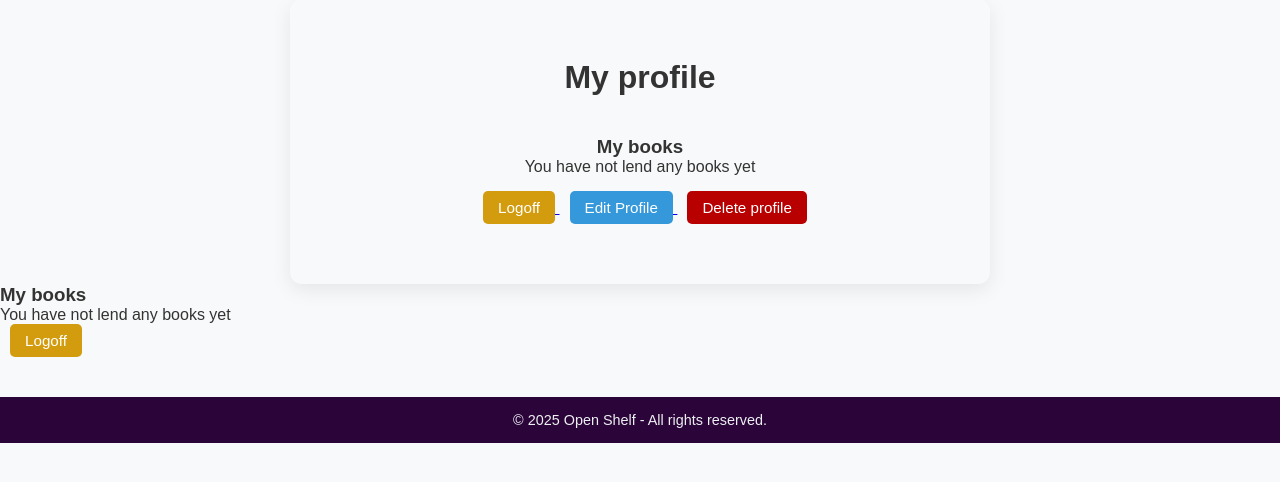
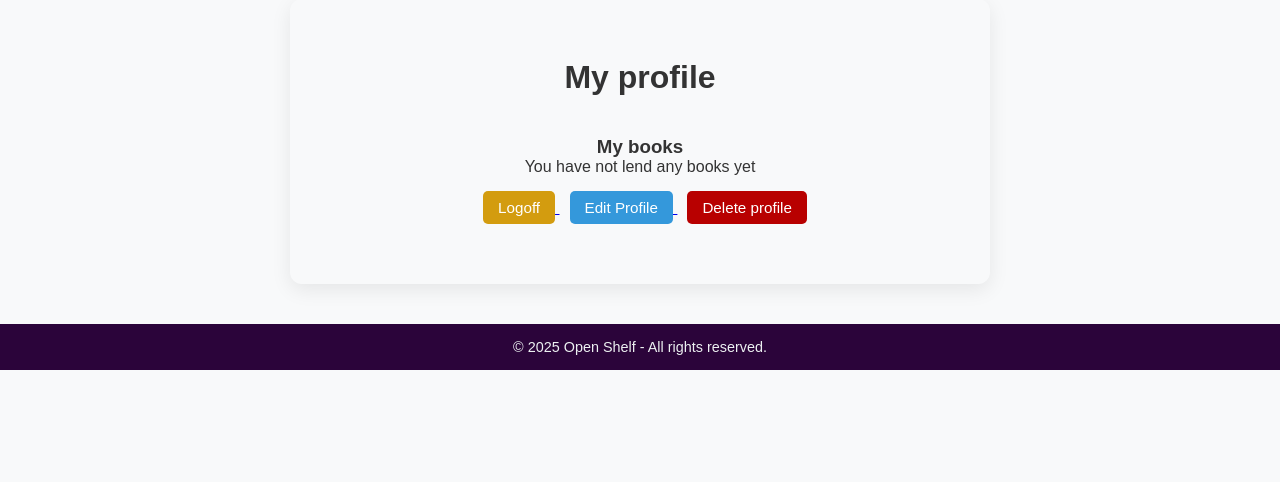
Before and after one commit to amand4morais/OpenShelf, a PHP site: page /my-profile in a window 1280 px wide. Shown: the part 110-592 px from the top of the page. Run offline with PHP 8.4, Linux system fonts and the light colour scheme.

Commit message:
local changes

```diff
--- a/views/login.view.php
+++ b/views/login.view.php
@@ -1,5 +1,3 @@
-<section class="register-login-user">
-    <h2 class="book-home">Login on OpenShelf</h2>
 <?php
 
     $logged = $_SESSION["logged"] ?? "false";
@@ -14,8 +12,8 @@
 
 <?php else : ?>
 
-<section class="login-user">
-    <h2 class="login-home">Login on OpenShelf</h2>
+<section class="register-login-user">
+    <h2 class="book-home">Login on OpenShelf</h2>
 
 <?php if (isset($_SESSION['error'])): ?>
     <div class="error-message">
--- a/views/my-profile.view.php
+++ b/views/my-profile.view.php
@@ -14,11 +14,17 @@
 
                     if(isset($_SESSION['my-books'])) :
 
-                        foreach($_SESSION['my-books'] as $books) :
+                        foreach($_SESSION['my-books'] as $books) :?>
 
-                            echo '<li>' . $books['book_lended'] . '</li>';
+                            <form id="book-return" method="POST" action="/my-profile/return">
 
-                        endforeach;
+                                <li><?=$books['book_lended']?>
+                                    <input type="hidden" name="book" value="<?= htmlspecialchars($books['book_lended'] ?? '')?>">
+                                    <button type="submit">Return</button></li>
+
+                            </form>
+
+                        <?php endforeach;
 
                     else :
 
@@ -26,7 +32,7 @@
 
                     endif;
 
-                ?>
+        ?>
             </ul>
         </div>
     </div>
@@ -42,37 +48,3 @@
         </a>
     </div>
 </section>
-<div class="lend-title">
-    <h3>My books</h3>
-</div>
-
-<div id="my-books">
-    <ul>
-        <?php
-
-            if(isset($_SESSION['my-books'])) :
-
-                foreach($_SESSION['my-books'] as $books) :?>
-
-                    <form id="book-return" method="POST" action="/my-profile/return">
-
-                        <li><?=$books['book_lended']?>
-                            <input type="hidden" name="book" value="<?= htmlspecialchars($books['book_lended'] ?? '')?>">
-                            <button type="submit">Return</button></li>
-
-                    </form>
-
-                <?php endforeach;
-
-            else :
-
-                echo 'You have not lend any books yet';
-
-            endif;
-
-        ?>
-    </ul>
-</div>
-<a href="/login/logoff">
-    <button class="btn-logoff">Logoff</button>
-</a>
--- a/views/register.view.php
+++ b/views/register.view.php
@@ -1,5 +1,3 @@
-<section class="register-login-user">
-    <h2 class="book-home">Register on OpenShelf</h2>
 <?php
 
     $logged = $_SESSION["logged"] ?? "false";
@@ -14,7 +12,7 @@
 
 <?php else : ?>
 
-<section class="register-user">
+<section class="register-login-user">
     <h2 class="register-home">Register on OpenShelf</h2>
 
     <form id="register-login-form" method="POST" action="/register/save">
```
